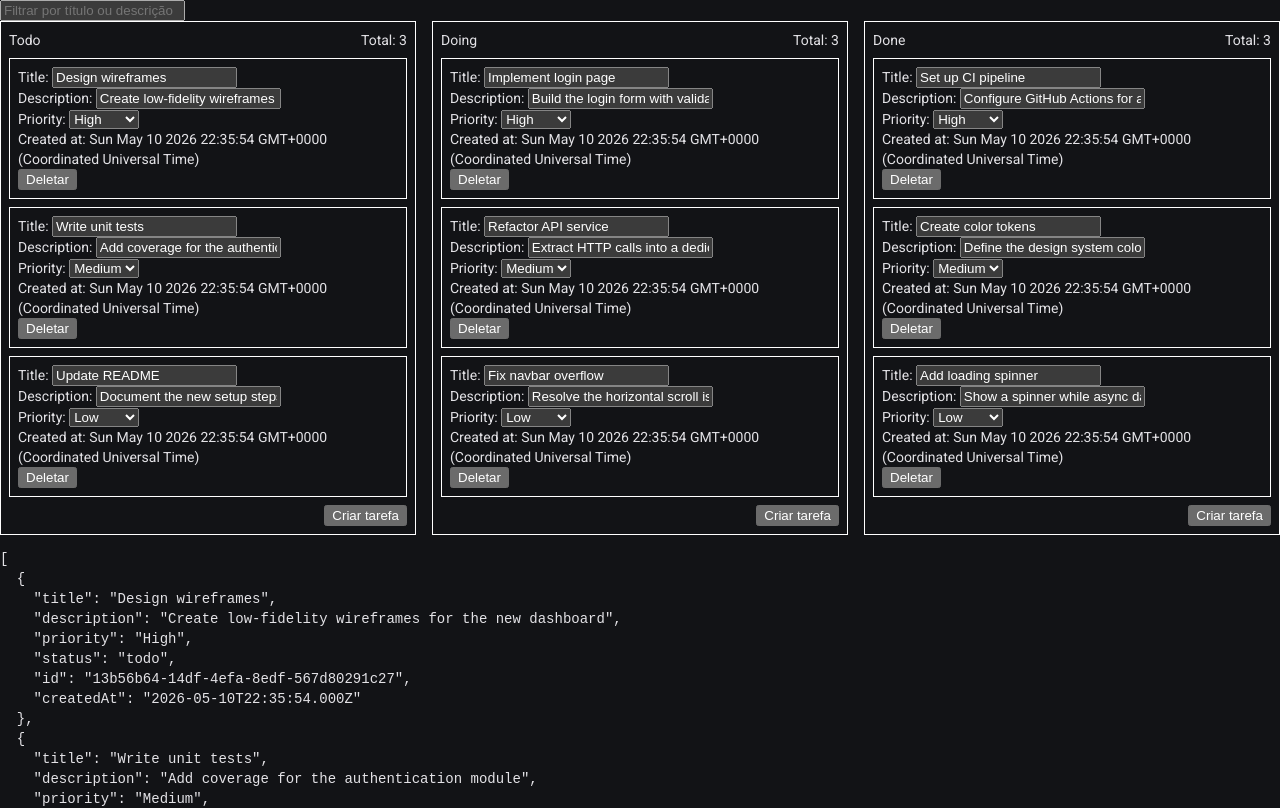
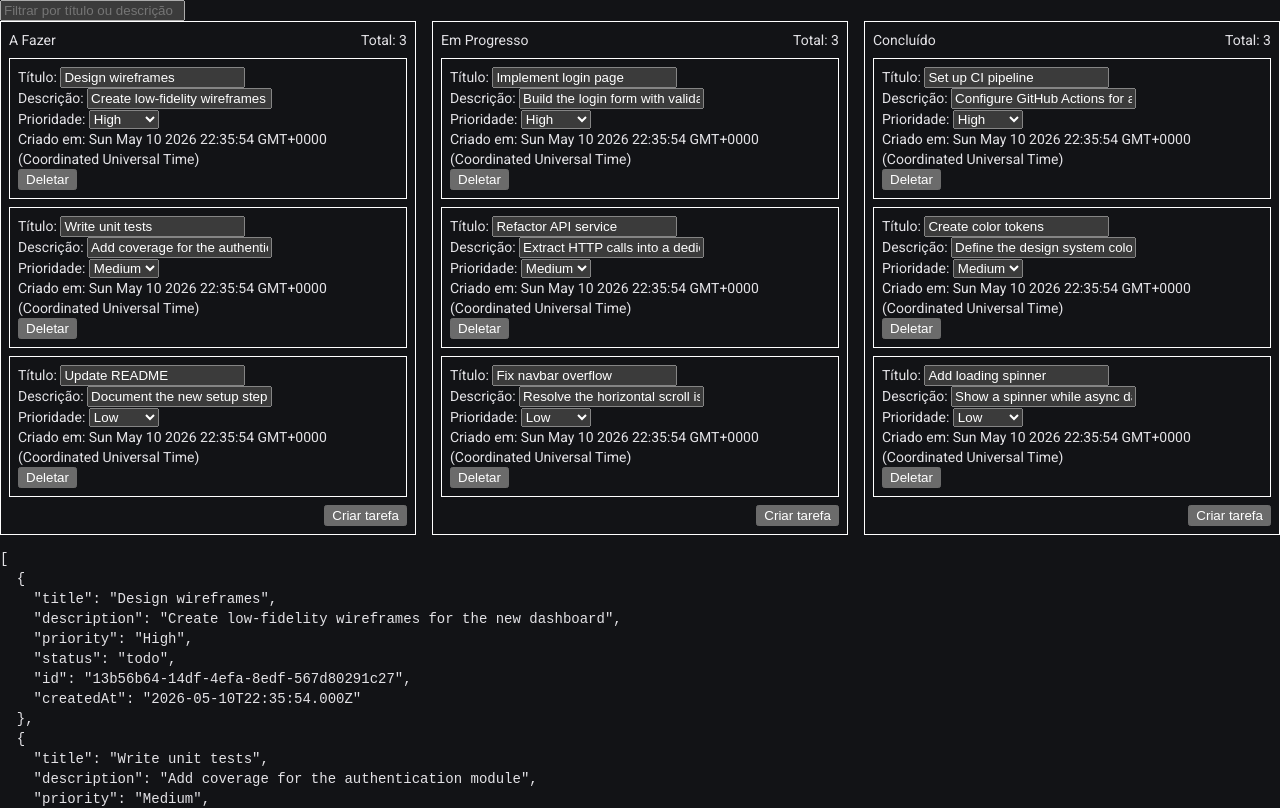
Before and after one commit to Bahiavs/kanban, an Angular app: page /board in a window 1280 px wide. Shown: the top 808 px of the page. Built offline with nearby package versions, Linux system fonts and the light colour scheme.

Commit message:
translate task labels and descriptions to Portuguese in Board component

```diff
--- a/src/app/pages/board/board.ts
+++ b/src/app/pages/board/board.ts
@@ -16,22 +16,22 @@ import { JsonPipe } from '@angular/common';
     <div style="display: grid; grid-template-columns: 1fr 1fr 1fr; gap: 1rem; align-items: start">
       <div style="border: 1px solid white; padding: .5rem">
         <div style="display: flex; justify-content: space-between">
-          <div style="text-align: center">Todo</div>
+          <div style="text-align: center">A Fazer</div>
           <div>Total: {{ todoTasks().length }}</div>
         </div>
         @for (task of todoTasks(); track task.id) {
           <div style="border: 1px solid white; padding: .5rem; margin-top: .5rem">
-            <div>Title: <input [formControl]="titleCtrlByTaskId()[task.id]" /></div>
-            <div>Description: <input [formControl]="descriptionCtrlByTaskId()[task.id]" /></div>
+            <div>Título: <input [formControl]="titleCtrlByTaskId()[task.id]" /></div>
+            <div>Descrição: <input [formControl]="descriptionCtrlByTaskId()[task.id]" /></div>
             <div>
-              Priority:
+              Prioridade:
               <select [formControl]="priorityCtrlByTaskId()[task.id]">
                 @for (p of priorities; track p) {
                   <option [value]="p">{{ p }}</option>
                 }
               </select>
             </div>
-            <div>Created at: {{ task.createdAt }}</div>
+            <div>Criado em: {{ task.createdAt }}</div>
             <button (click)="board.deleteTask(task.id)">Deletar</button>
           </div>
         }
@@ -41,22 +41,22 @@ import { JsonPipe } from '@angular/common';
       </div>
       <div style="border: 1px solid white; padding: .5rem">
         <div style="display: flex; justify-content: space-between">
-          <div style="text-align: center">Doing</div>
+          <div style="text-align: center">Em Progresso</div>
           <div>Total: {{ doingTasks().length }}</div>
         </div>
         @for (task of doingTasks(); track task.id) {
           <div style="border: 1px solid white; padding: .5rem; margin-top: .5rem">
-            <div>Title: <input [formControl]="titleCtrlByTaskId()[task.id]" /></div>
-            <div>Description: <input [formControl]="descriptionCtrlByTaskId()[task.id]" /></div>
+            <div>Título: <input [formControl]="titleCtrlByTaskId()[task.id]" /></div>
+            <div>Descrição: <input [formControl]="descriptionCtrlByTaskId()[task.id]" /></div>
             <div>
-              Priority:
+              Prioridade:
               <select [formControl]="priorityCtrlByTaskId()[task.id]">
                 @for (p of priorities; track p) {
                   <option [value]="p">{{ p }}</option>
                 }
               </select>
             </div>
-            <div>Created at: {{ task.createdAt }}</div>
+            <div>Criado em: {{ task.createdAt }}</div>
             <button (click)="board.deleteTask(task.id)">Deletar</button>
           </div>
         }
@@ -66,22 +66,22 @@ import { JsonPipe } from '@angular/common';
       </div>
       <div style="border: 1px solid white; padding: .5rem">
         <div style="display: flex; justify-content: space-between">
-          <div style="text-align: center">Done</div>
+          <div style="text-align: center">Concluído</div>
           <div>Total: {{ doneTasks().length }}</div>
         </div>
         @for (task of doneTasks(); track task.id) {
           <div style="border: 1px solid white; padding: .5rem; margin-top: .5rem">
-            <div>Title: <input [formControl]="titleCtrlByTaskId()[task.id]" /></div>
-            <div>Description: <input [formControl]="descriptionCtrlByTaskId()[task.id]" /></div>
+            <div>Título: <input [formControl]="titleCtrlByTaskId()[task.id]" /></div>
+            <div>Descrição: <input [formControl]="descriptionCtrlByTaskId()[task.id]" /></div>
             <div>
-              Priority:
+              Prioridade:
               <select [formControl]="priorityCtrlByTaskId()[task.id]">
                 @for (p of priorities; track p) {
                   <option [value]="p">{{ p }}</option>
                 }
               </select>
             </div>
-            <div>Created at: {{ task.createdAt }}</div>
+            <div>Criado em: {{ task.createdAt }}</div>
             <button (click)="board.deleteTask(task.id)">Deletar</button>
           </div>
         }
```
